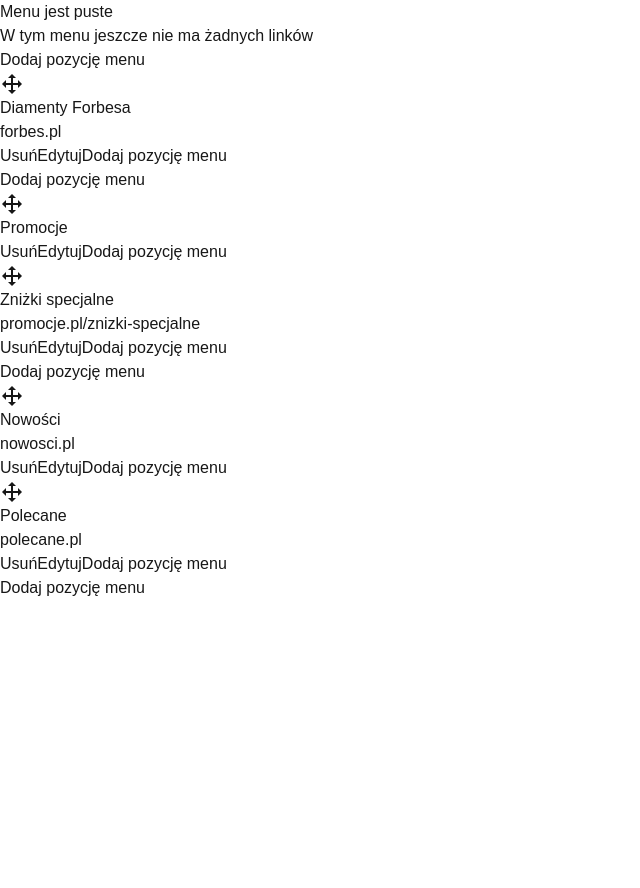
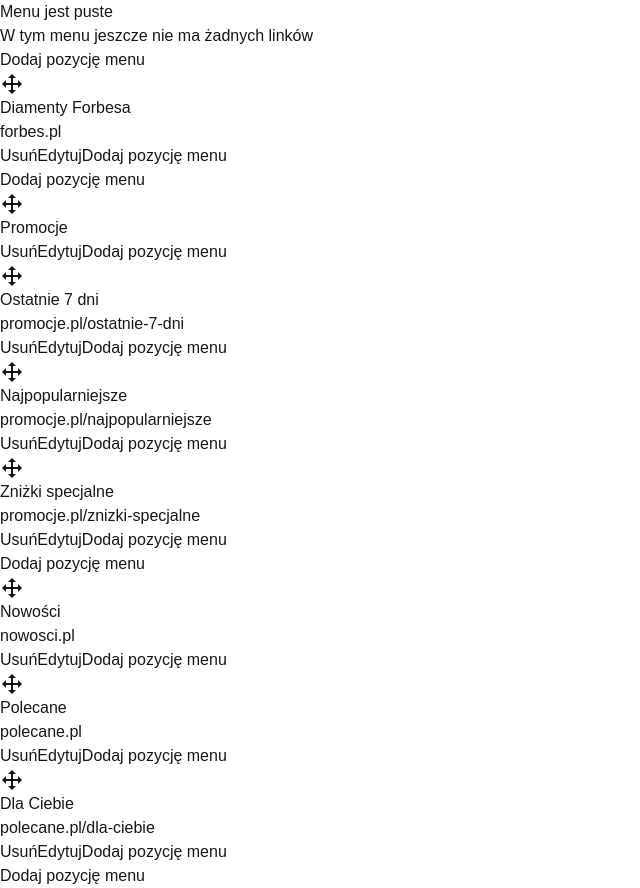
Before and after one commit to SebastianJedrak/droplo-recruitment-task, a Next.js app: page / in a window 1280 px wide. Shown: the whole page, without its empty margins (0-640 px from the left). Before the commit the page ends 800 px from the top, so only its background shows below. Built offline with nearby package versions, Linux system fonts and the light colour scheme.

Commit message:
feat(nest-menu-items): displayed nested MenuItems

```diff
--- a/src/components/MenuItem.tsx
+++ b/src/components/MenuItem.tsx
@@ -47,6 +47,13 @@
           ))}
         </div>
       )}
+      <div className="pl-4">
+        {menuItem.subItems &&
+          menuItem.subItems.length > 0 &&
+          menuItem.subItems.map((nestedMenuItem) => (
+            <MenuItem key={nestedMenuItem.id} menuItem={nestedMenuItem} />
+          ))}
+      </div>
     </div>
   );
 };
```
